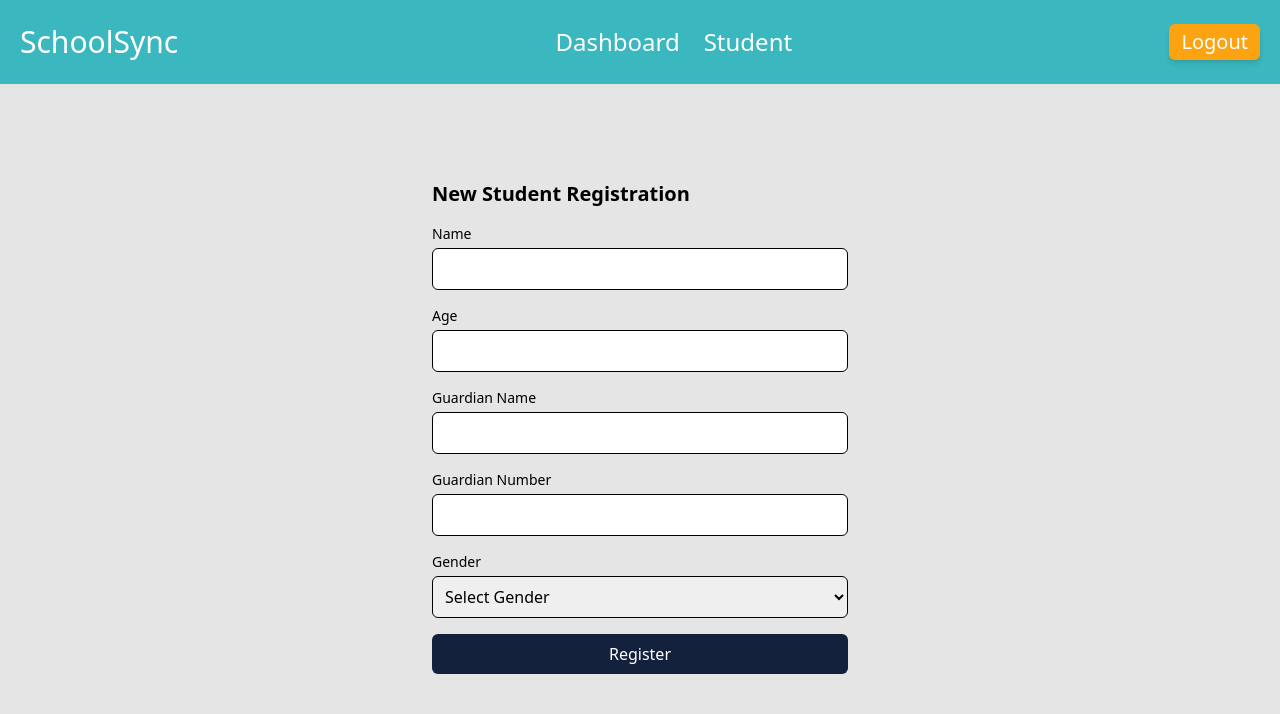
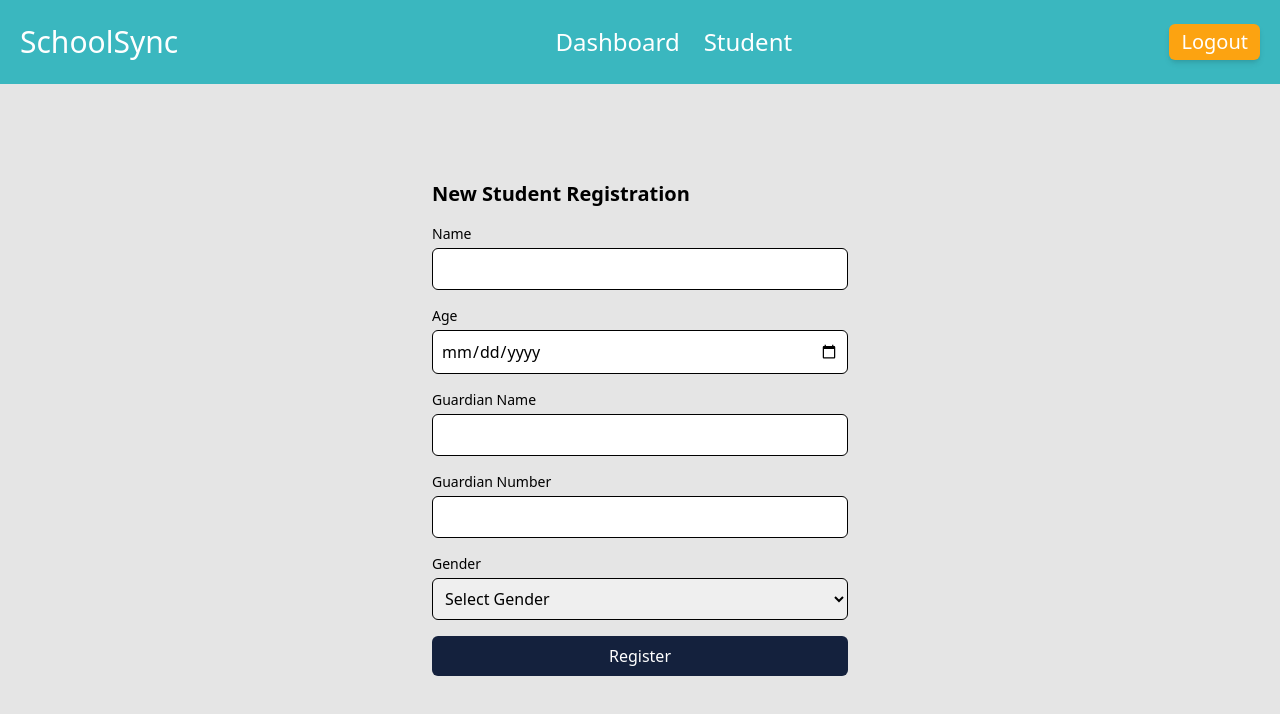
Before and after one commit to svivek19/school-sync-frontend, a React (Vite) app: page /admin/student/student-registration in a window 1280 px wide. Shown: the top 714 px of the page. Built offline with nearby package versions, Linux system fonts and the light colour scheme.

Commit message:
fix: date intead of number

```diff
--- a/src/components/forms/NewStudentRegisterForm.jsx
+++ b/src/components/forms/NewStudentRegisterForm.jsx
@@ -51,7 +51,7 @@ const NewStudentRegisterForm = () => {
             Age
           </label>
           <input
-            type="number"
+            type="date"
             id="age"
             name="age"
             value={formData.age}
```
